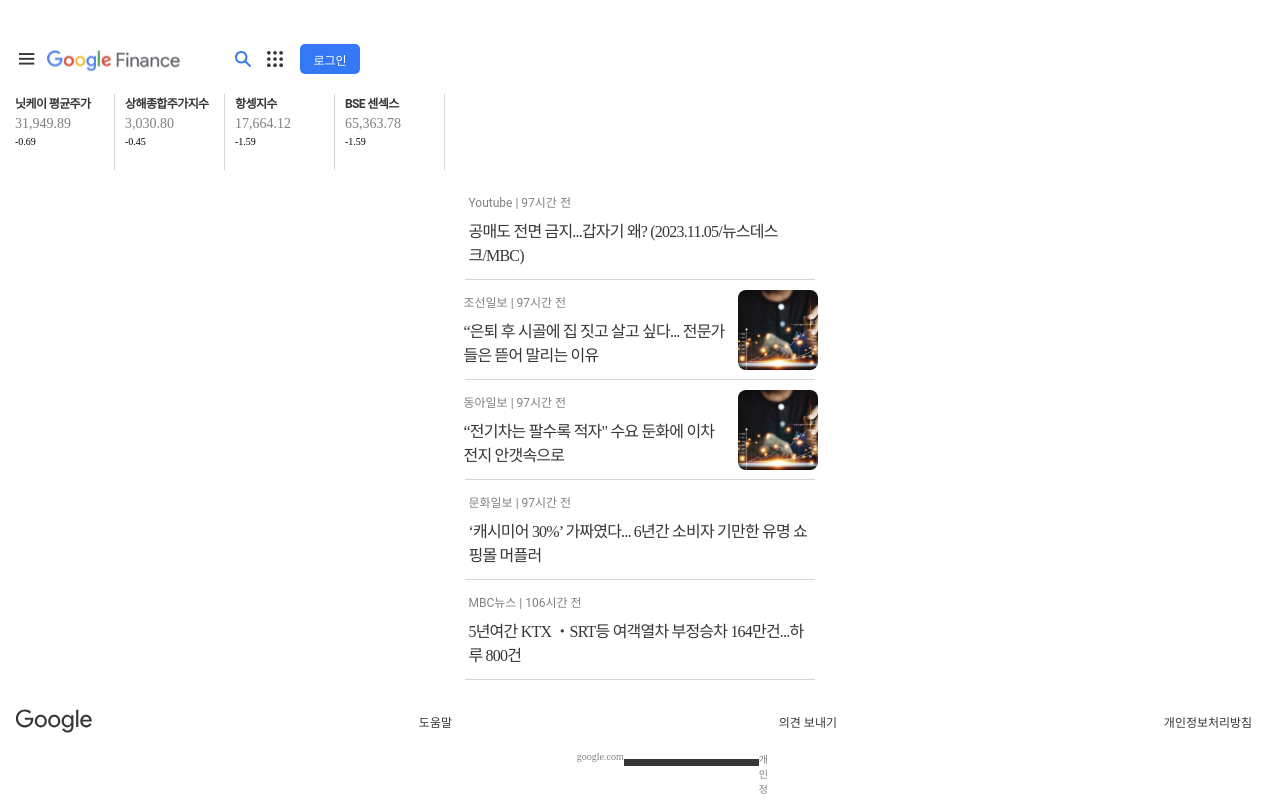
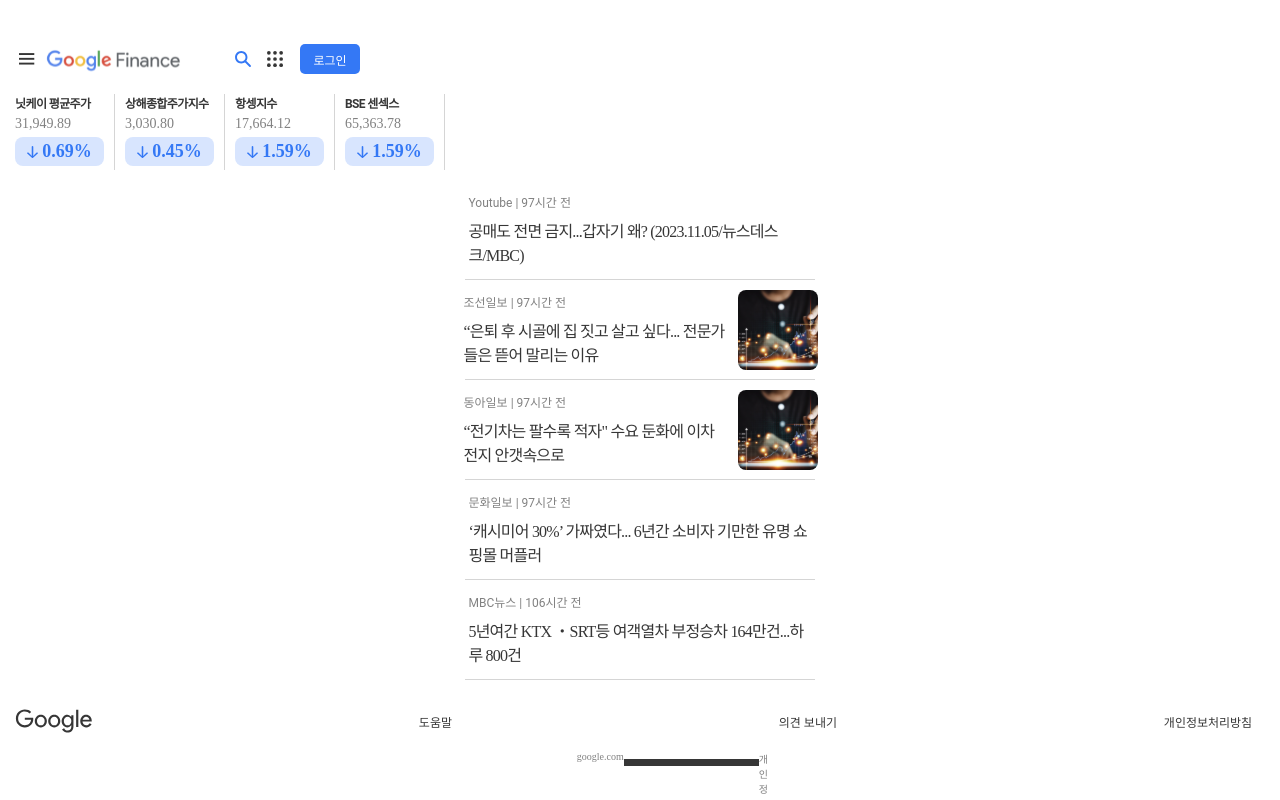
Before and after one commit to DOSOPT-CDS-WEB-TEAM2/CLIENT, a React (Vite) app in the folder google-finance/: page / in a window 1280 px wide. Built offline with nearby package versions, Linux system fonts and the light colour scheme; the HTML template or start-up script is replaced by a standard one.

Commit message:
design/#23: 주가지수 퍼센트 버튼 추가

```diff
--- a/google-finance/src/components/Main/StockIndex.jsx
+++ b/google-finance/src/components/Main/StockIndex.jsx
@@ -1,5 +1,6 @@
 import React from 'react';
 import styled from 'styled-components';
+import { PercentButton } from '../Common/PercentButton';
 const StockIndex = ({ stock }) => {
   const { name, currentStockIndex, fluctuationRate } = stock;
 
@@ -7,7 +8,7 @@ const StockIndex = ({ stock }) => {
     <St.StockIndexContainer>
       <St.StockName>{name}</St.StockName>
       <St.StockCurrentIndex>{currentStockIndex}</St.StockCurrentIndex>
-      {fluctuationRate}
+      <PercentButton isSmall={false} value={Math.abs(fluctuationRate) + '%'} />
     </St.StockIndexContainer>
   );
 };
```
